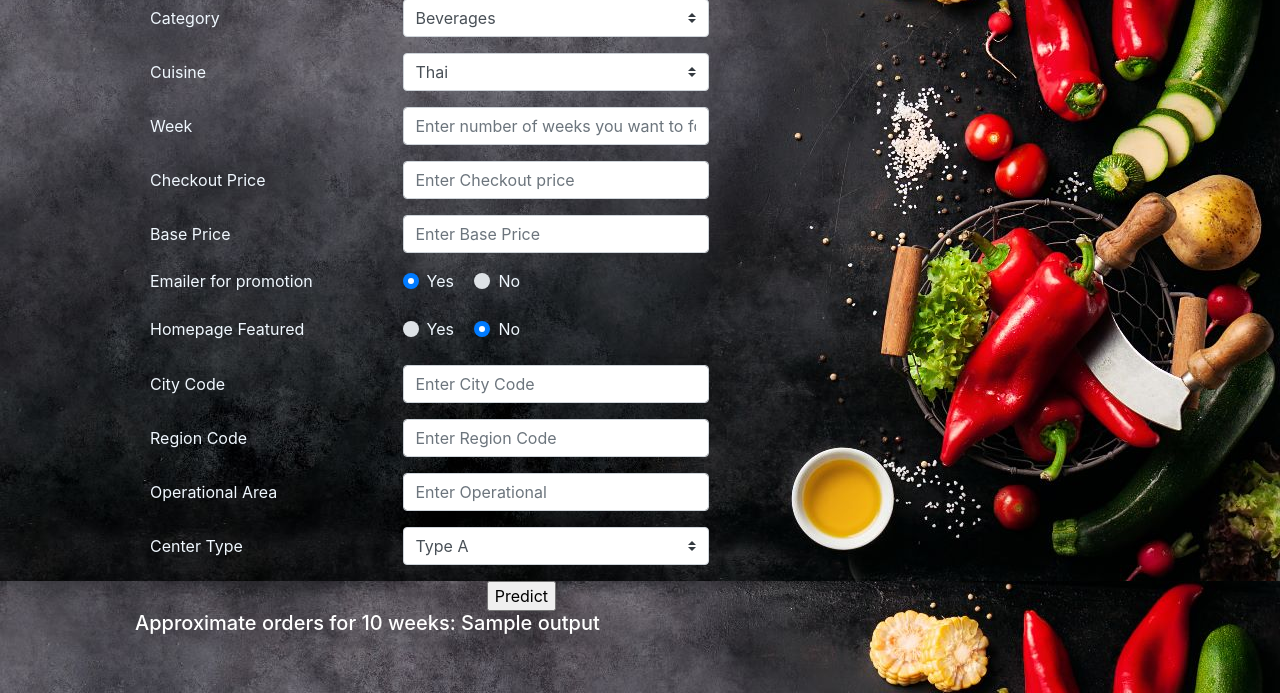
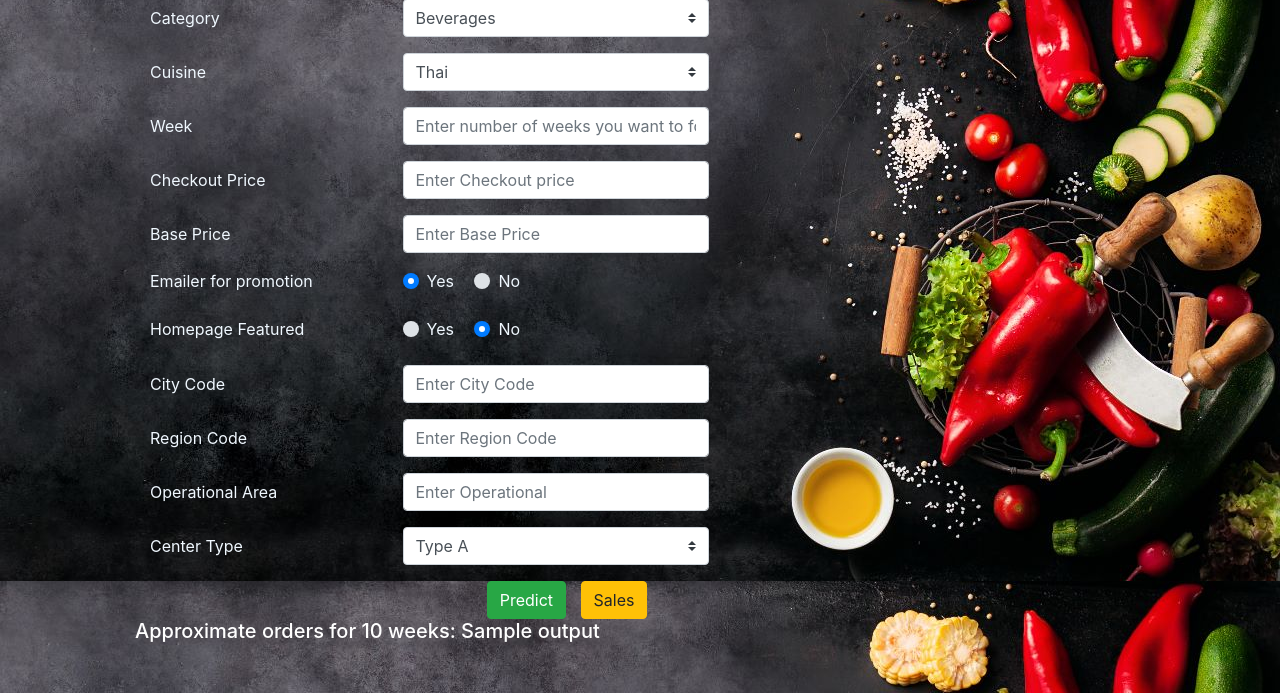
Before and after one commit to Sunny175/Demand-Forecasting, a Flask app: template templates/index.html in a window 1280 px wide. Shown: the part 107-800 px from the top of the page. Run offline with Flask 2, Linux system fonts and the light colour scheme; the template is opened without the code that fills it: most values are stand-ins (such as "Sample title", 1, 10 or a date in 2020); parts of the project's set-up code (start-up, migrations or seed data) failed here and were passed over; some libraries are stand-ins or nearby versions.

Commit message:
Edit the main and index file and add the new sales file in it.

```diff
--- a/main.py
+++ b/main.py
@@ -38,5 +38,8 @@ def predict():
         if output < 0:
             output = 0
         return render_template("index.html", output=output, week=week)
+@app.route("/sales")
+def sales():
+        return render_template("sales.html")
 if __name__ ==  '__main__':
     app.run(debug=True)
--- a/templates/index.html
+++ b/templates/index.html
@@ -148,9 +148,10 @@
   </div>
   <div class="form-group row">
     <div class="offset-4 col-8">
-      <input type="submit" value="Predict" class="butn">
-
-<!--      <button name="submit" type="submit" class="btn btn-primary">Forecast</button>-->
+      <button type="submit" value="Predict" class="btn btn-success" style="margin-right: 10px">Predict</button>
+      <a href="{{url_for('sales')}}">
+      <button name="submit" type="button" class="btn btn-warning" >Sales</button>
+      </a>
     </div>
      <h5 style="color:white;text-align:center;">Approximate orders for {{ week }} weeks: {{ output }}</h5>
   </div>
```
Also changed, not shown: templates/sales.html (added, +10 -0 lines).
